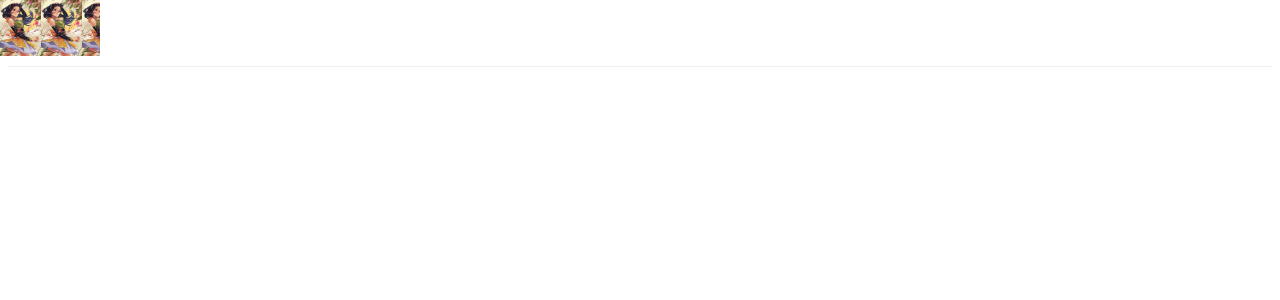
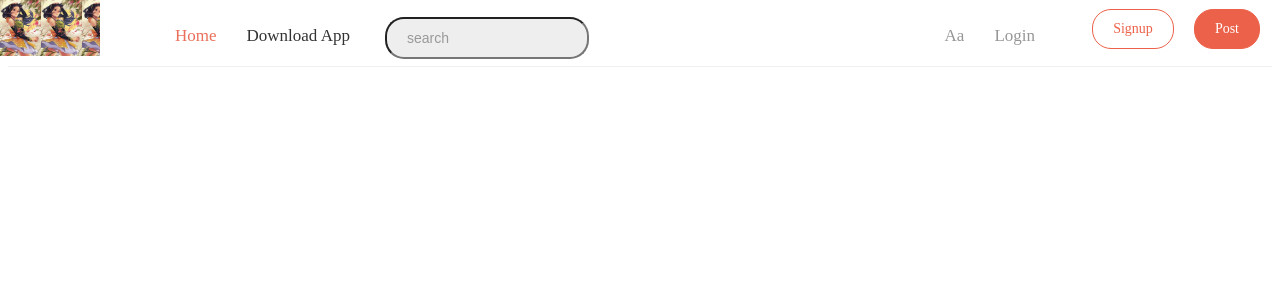
Before and after one commit to dlwsdqdws/REACT-APP, a React (Create React App) app: page / in a window 1280 px wide. Shown: the top 300 px of the page. Built offline with nearby package versions, Linux system fonts and the light colour scheme.

Commit message:
header-style

```diff
--- a/src/common/header/index.js
+++ b/src/common/header/index.js
@@ -1,7 +1,12 @@
 import React, {Component} from 'react';
 import {
     HeaderWrapper,
-    Logo
+    Logo,
+    Nav,
+    NavItem,
+    NavSearch,
+    Addition,
+    Button
 } from "./style";
 
 class Header extends Component {
@@ -9,6 +14,17 @@
         return (
             <HeaderWrapper>
                 <Logo />
+                <Nav>
+                    <NavItem className = 'left active'>Home</NavItem>
+                    <NavItem className = 'left'>Download App</NavItem>
+                    <NavItem className = 'right'>Login</NavItem>
+                    <NavItem className = 'right'>Aa</NavItem>
+                    <NavSearch></NavSearch>
+                </Nav>
+                <Addition>
+                    <Button className = 'writing'>Post</Button>
+                    <Button className = 'reg'>Signup</Button>
+                </Addition>
             </HeaderWrapper>
         )
     }
--- a/src/common/header/style.js
+++ b/src/common/header/style.js
@@ -18,3 +18,72 @@
     background : url(${logopic});
     background-size : contain;
 `;
+
+export const Nav = styled.div`
+    width : 960px;
+    heght : 100%;
+    padding-right : 70px;
+    box-sizing : border-box;
+    margin: 0 auto;
+`;
+
+export const NavItem = styled.div`
+    line-height : 56px;
+    padding : 0 15px;
+    font-size : 17px;
+    color : #333;
+    &.left {
+        float : left;
+    }
+    &.right {
+        float : right;
+        color : #969696;
+    }
+    &.active {
+        color : #ea6f5a;
+    }
+`;
+
+export const NavSearch = styled.input.attrs({
+    placeholder : 'search'
+})`
+    width : 160px;
+    height : 38px;
+    board : none;
+    padding : 0 20px;
+    box-sizing : boder-box;
+    margin-top : 9px;
+    margin-left : 20px;
+    outline : none;
+    border-radius : 19px;
+    background : #eee;
+    font-size : 14px;
+    &::placeholder{
+        color: #999
+    }
+`;
+
+export const Addition = styled.div`
+    position : absolute;
+    right : 0;
+    top : 0;
+    height : 56px;
+`;
+
+export const Button = styled.div`
+    float : right;
+    line-height : 38px;
+    margin-top : 9px;
+    margin-right : 20px;
+    padding : 0 20px;
+    border-radius : 19px;
+    border : 1px solid #ec6149;
+    font-size : 14px;
+    &.reg {
+        color : #ec6149;
+    }
+    &.writing {
+        color : #fff;
+        background : #ec6149;
+    }
+`;
```
